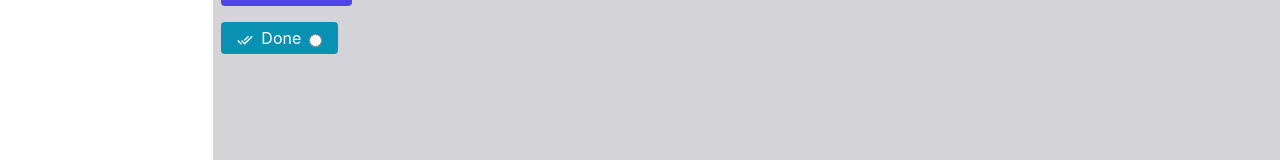
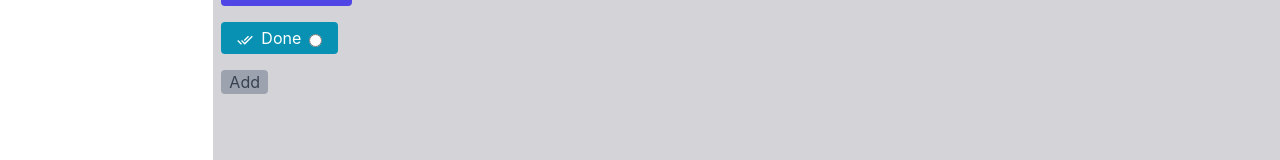
Before and after one commit to arshia788/Todo-App, a Next.js app: page /add-todo in a window 1280 px wide. Shown: the part 426-586 px from the top of the page. Built offline with nearby package versions, Linux system fonts and the light colour scheme.

Commit message:
finalRadioButton

```diff
--- a/components/templates/AddTodoPage.js
+++ b/components/templates/AddTodoPage.js
@@ -58,9 +58,11 @@ function AddTodoPage() {
                         value="done" title="Done" c='3'>
                         <MdDoneAll />
                     </RadioButton>
-
                 </div>
 
+                <button
+                className='rounded px-2 text-gray-700 mt-4 bg-gray-400'
+                >Add</button>
             </div>
 
         </div>
```
